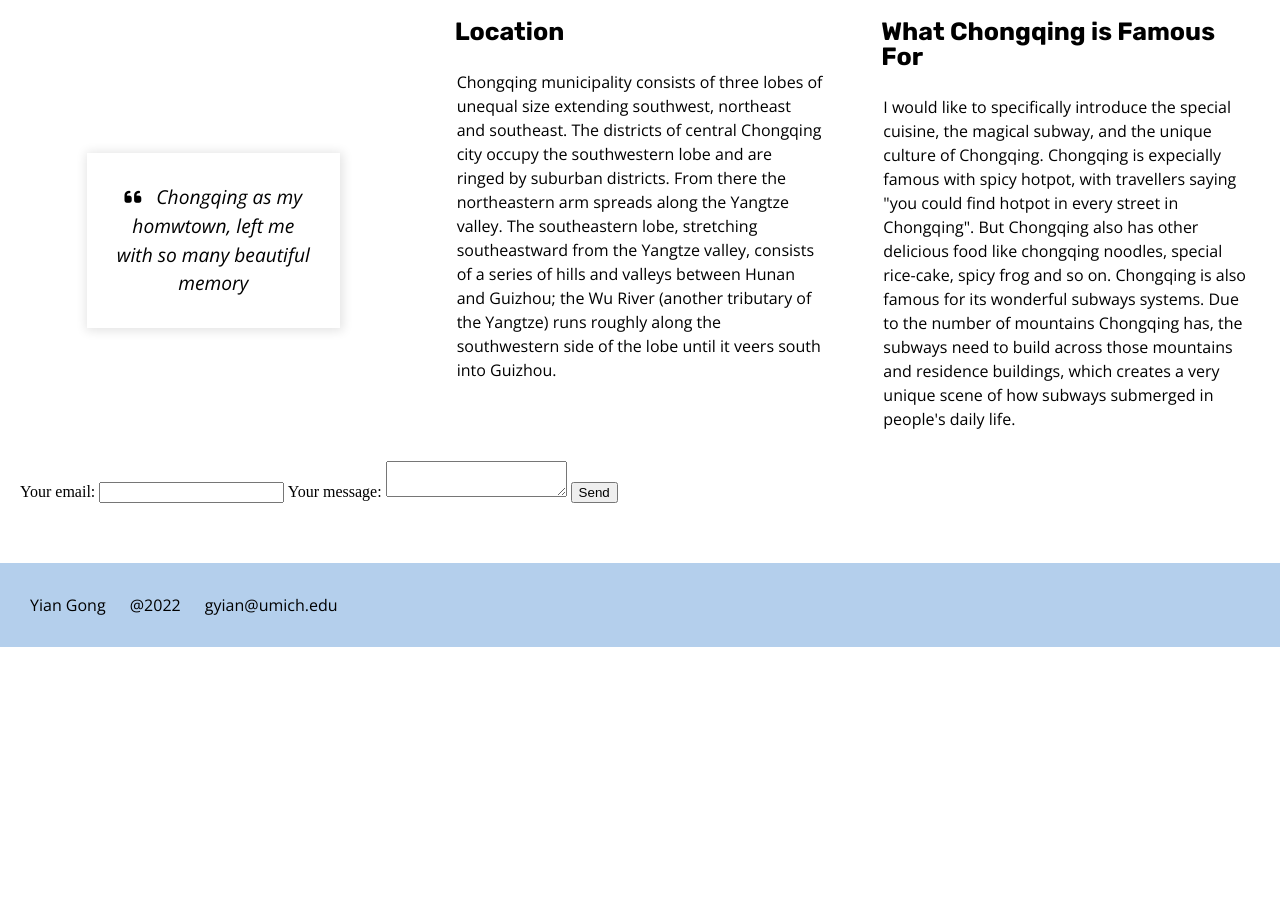
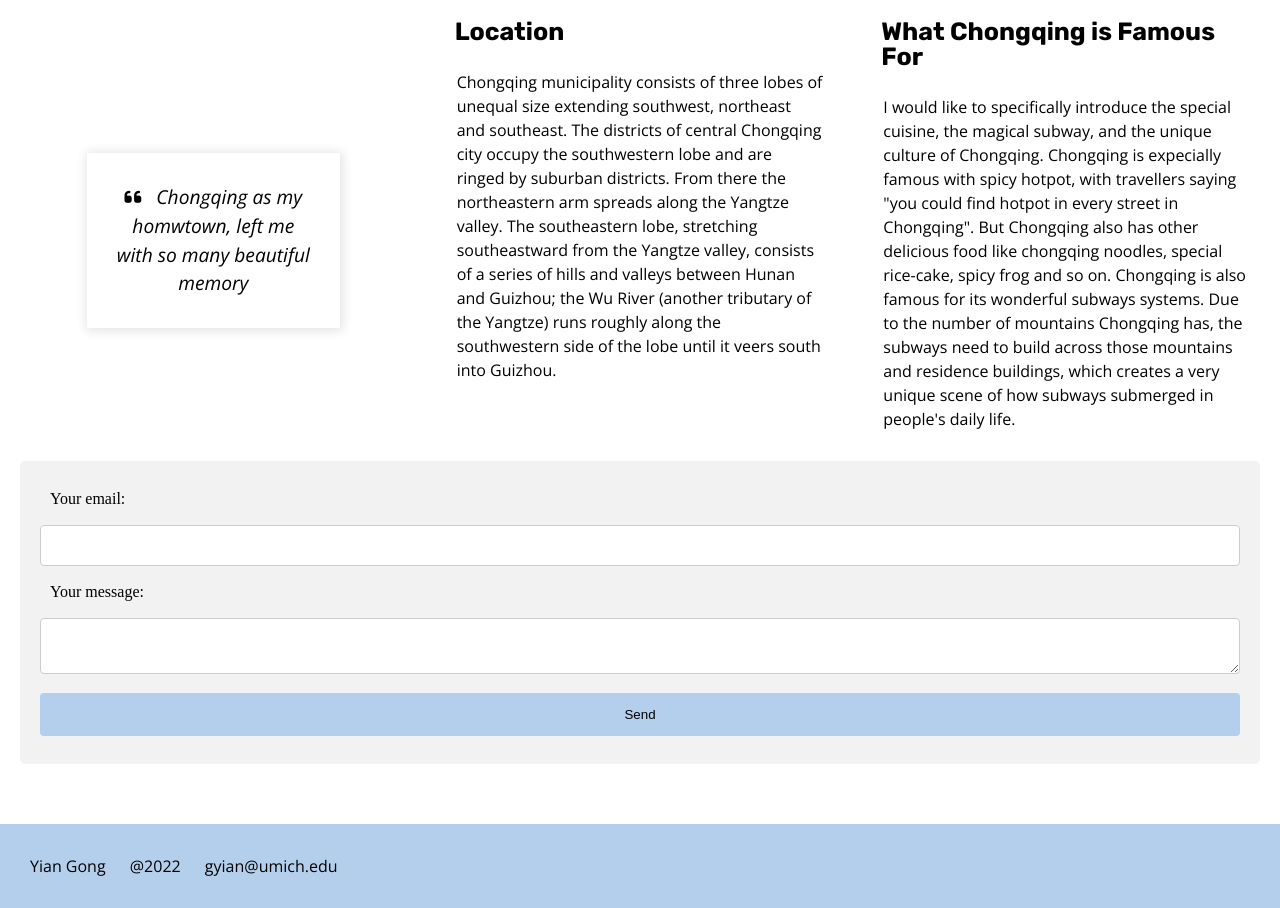
Before and after one commit to gongyian/portfolio-content, a plain HTML site: page index.html in a window 1280 px wide. Shown: the part 560-1468 px from the top of the page. Before the commit the page ends 1207 px from the top, so only its background shows below. Drawn offline with nearby package versions, Linux system fonts and the light colour scheme.

Commit message:
Add files via upload

```diff
--- a/css/styles.css
+++ b/css/styles.css
@@ -217,7 +217,54 @@ h1{
 
 form{
     margin: 20px;
+    border-radius: 5px;
+    background-color: #f2f2f2;
+    padding: 20px;
 }
+
+form #email{
+    display: block;
+    padding: 10px;
+    display: block;
+}
+
+input[type=email], select {
+    width: 100%;
+    padding: 12px 20px;
+    margin: 8px 0;
+    display: inline-block;
+    border: 1px solid #ccc;
+    border-radius: 4px;
+    box-sizing: border-box;
+  }
+
+textarea[type=message], select {
+    width: 100%;
+    padding: 12px 20px;
+    margin: 8px 0;
+    display: inline-block;
+    border: 1px solid #ccc;
+    border-radius: 4px;
+    box-sizing: border-box;
+  }
+
+
+form #message{
+    display: block;
+    padding: 10px;
+    display: block;
+}
+
+
+button[type=submit] {
+    width: 100%;
+    background-color:#B4CFEC;
+    padding: 14px 20px;
+    margin: 8px 0;
+    border: none;
+    border-radius: 4px;
+    cursor: pointer;
+  }
 
 .skip a{
     background: white;
@@ -247,19 +294,6 @@ form{
     padding-left: 20px;
 }
 
-.food_img figure:hover img{
-    filter: blur(4px);
-
-}
-
-.food_img figure:hover figcaption{
-    font-weight: 500;
-    position:relative;
-    top: -50px;
-    left:30px;
-    color: #fff;
-    text-shadow: 1px 1px 2px #be1c2d;
-}
 
 
 
@@ -326,23 +360,29 @@ form{
         margin-top: 50px;
     }
 
+    .food_img figcaption{
+        position: absolute;
+        top: -500px;
+    }
+
     .food_img figure:hover img{
-        filter: blur(0px);
+        filter: blur(4px);
 
     }
 
     .food_img figure:hover figcaption{
         font-weight: 500;
         position:relative;
-        top: 0;
-        left:0;
-        color: #000;
-        text-shadow: none;
+        top: -50px;
+        left:30px;
+        color: #fff;
+        text-shadow: 1px 1px 2px #be1c2d;
+    }
+    .culture_img figcaption{
+        display: none;
+    }
     }
 
-
-
-}
 
 @media screen and (min-width: 968px){
 
--- a/index.html
+++ b/index.html
@@ -109,27 +109,23 @@
         </main>
 
         <!-- modify this form HTML and place wherever you want your form -->
-        <form
-              action="https://formspree.io/f/xeqdpvpe"
-                 method="POST">
-            <label>
-            Your email:
+        <form action="https://formspree.io/f/xeqdpvpe" method="POST">
 
-        <input type="email" name="email">
-            </label>
-            <label>
-                Your message:
-                <textarea name="message"></textarea>
-            </label>
+            <label id="email"> Your email:</label>
+            <input type="email" name="email">
+
+            <label id="message"> Your message: </label>
+            <textarea type="message" name="message"></textarea>
+
             <!-- your other form fields go here -->
-            <button type="submit">Send</button>
+            <button id="send" type="submit">Send</button>
         </form>
 
 
         <footer>
             <p>Yian Gong</p> <p>@2022</p> <p>gyian@umich.edu</p>
+        </footer>
 
-        </footer>
     </div>
 
 
```
